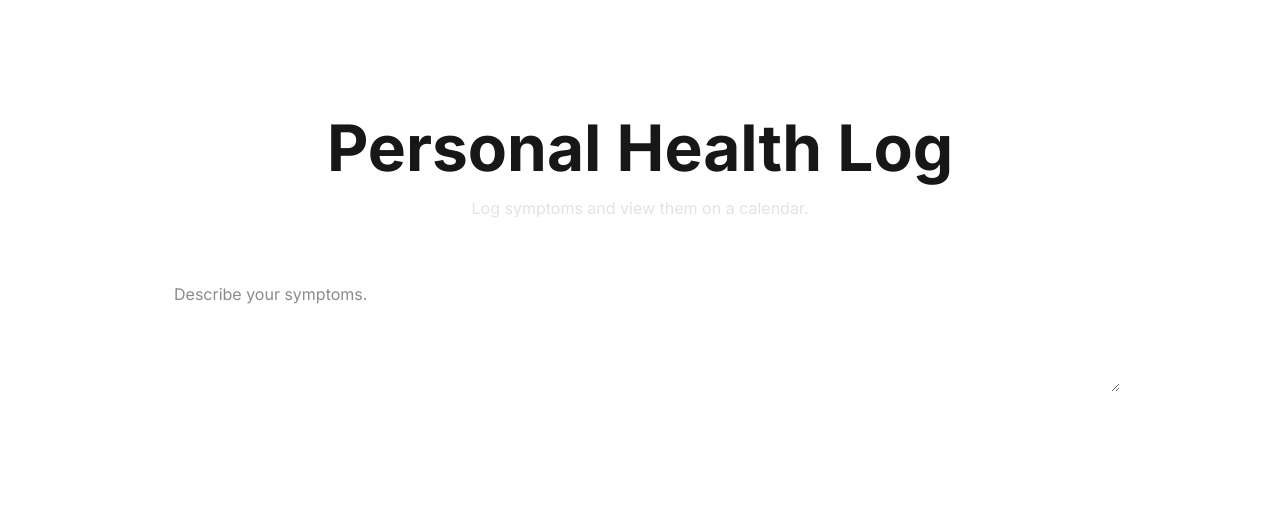
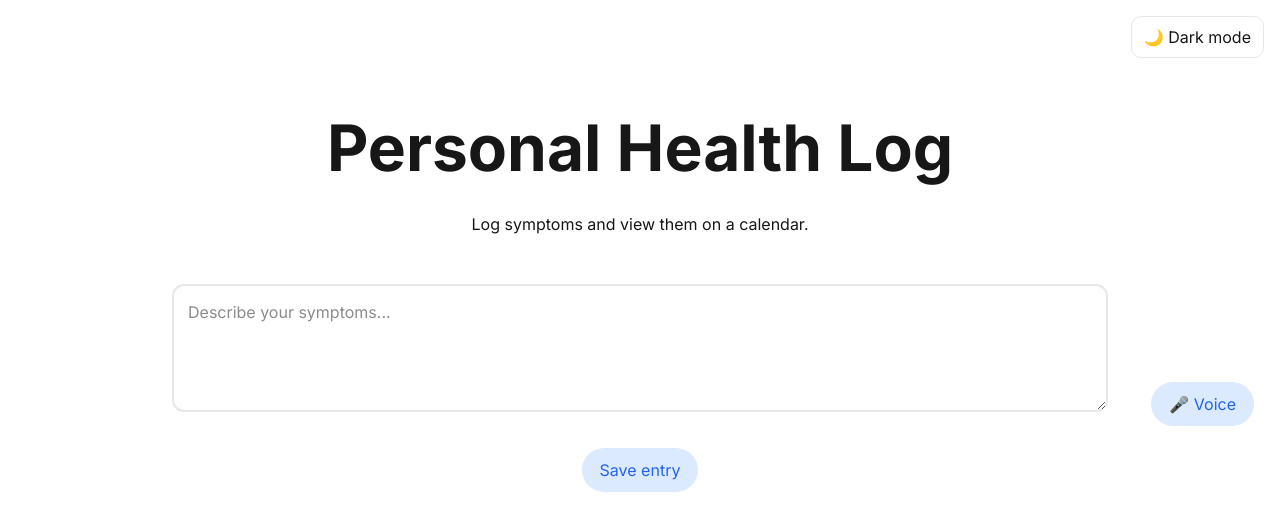
Before and after one commit to misotofu7/personal-health-log, a Next.js app: page / in a window 1280 px wide. Shown: the top 530 px of the page. Built offline with nearby package versions, Linux system fonts and the light colour scheme.

Commit message:
feat: add light/dark mode toggle and style default page
- Add ThemeToggle component (created component folder within src)
- Implement light/dark theme switching with CSS variables
- Place toggle button in top-right header
- Styled page with blue/white/black color theme

```diff
--- /dev/null
+++ b/src/app/components/ThemeToggle.js
@@ -0,0 +1,34 @@
+"use client";
+
+import { useEffect, useState } from "react";
+
+export default function ThemeToggle() {
+  const [theme, setTheme] = useState("light");
+
+  // Load saved theme on first render
+  useEffect(() => {
+    const saved = localStorage.getItem("theme");
+    if (saved === "dark") {
+      document.documentElement.dataset.theme = "dark";
+      setTheme("dark");
+    }
+  }, []);
+
+  function toggleTheme() {
+    const nextTheme = theme === "light" ? "dark" : "light";
+    setTheme(nextTheme);
+    document.documentElement.dataset.theme = nextTheme;
+    localStorage.setItem("theme", nextTheme);
+  }
+
+  return (
+    <button
+      type="button"
+      onClick={toggleTheme}
+      className="theme-toggle"
+      aria-label="Toggle dark mode"
+    >
+      {theme === "light" ? "🌙 Dark mode" : "☀️ Light mode"}
+    </button>
+  );
+}
--- a/src/app/globals.css
+++ b/src/app/globals.css
@@ -3,6 +3,10 @@
 :root {
   --background: #ffffff;
   --foreground: #171717;
+  --card: #ffffff;
+  --border: #e5e7eb;
+  --accent: #2563eb;
+  --accent-light: #dbeafe;
 }
 
 @theme inline {
@@ -16,7 +20,29 @@
   :root {
     --background: #0a0a0a;
     --foreground: #ededed;
+    --card: #0f172a;
+    --border: #233044;
+    --accent: #60a5fa;
+    --accent-light: #1d4ed8;
   }
+}
+
+:root[data-theme="light"] {
+  --background: #ffffff;
+  --foreground: #171717;
+  --card: #ffffff;
+  --border: #e5e7eb;
+  --accent: #2563eb;
+  --accent-light: #dbeafe;
+}
+
+:root[data-theme="dark"] {
+  --background: #0b1220;
+  --foreground: #f1f5f9;
+  --card: #0f172a;
+  --border: #233044;
+  --accent: #60a5fa;
+  --accent-light: #1d4ed8;
 }
 
 body {
@@ -25,32 +51,108 @@ body {
   font-family: "Inter", system-ui, -apple-system, sans-serif;
 }
 
-.main-title {
-  margin-top: 100px;
-  text-align: center;
-  font-weight: 700;
-  font-size: 5vw;
-}
-
-.center-text {
+.page {
   text-align: center;
 }
 
-.muted {
-  color: #e3e3e3;
+.main-title {
+  margin-top: 100px;
+  font-weight: 700;
+  font-size: 5vw;
+  color: var(--foreground);
 }
 
-.input-wrapper {
+.card {
+  background: var(--card);
+  padding: 16px;
+}
+
+.muted {
+  color: var(--foreground);
+}
+
+.textarea-wrapper {
   display: flex;
   justify-content: center;
   margin-top: 24px;
 }
 
+
+.label {
+  display: block;
+  margin-bottom: 8px;
+  font-weight: 500;
+}
+
+.textarea-wrapper {
+  position: relative; /* anchor for button */
+}
+
 textarea {
-  display: block;
   width: 100%;
   max-width: 75%;
   margin: 24px auto;
-  padding: 14px;
+  padding: 14px 48px 14px 14px;
   font-size: 16px;
+
+  border: 2px solid var(--border);
+  border-radius: 12px;
+
+  min-height: 120px;
+  max-height: 300px;
+  resize: vertical;
+  overflow-y: auto;
 }
+
+textarea:focus {
+  outline: none;
+  border-color: var(--accent);
+  box-shadow: 0 0 0 3px var(--accent-light);
+}
+
+.voice-button {
+  position: absolute;
+  right: 10px;
+  bottom: 10px;
+
+  border: none;
+  background: var(--accent-light);
+  color: var(--accent);
+  border-radius: 999px;
+  padding: 10px 18px;
+  cursor: pointer;
+}
+
+.voice-btn:hover {
+  background: var(--accent);
+  color: white;
+}
+
+.save-button {
+  margin-top: 12px;
+  border: none;
+  background: var(--accent-light);
+  color: var(--accent);
+  border-radius: 999px;
+  padding: 10px 18px;
+  cursor: pointer;
+}
+
+.theme-toggle {
+  border: 1px solid var(--border);
+  background: var(--card);
+  color: var(--fg);
+  padding: 8px 12px;
+  border-radius: 10px;
+  cursor: pointer;
+
+  position: absolute;
+  top: 16px;
+  right: 16px;
+}
+
+.top-bar {
+  display: flex;
+  justify-content: flex-end;
+  margin-bottom: 16px;
+}
--- a/src/app/page.js
+++ b/src/app/page.js
@@ -1,19 +1,34 @@
 import Image from "next/image";
+import ThemeToggle from "./components/ThemeToggle";
 
 export default function Home() {
   return (
-    <main>
-      <header>
-        <h1 className="main-title">Personal Health Log</h1>
+    <main className="page">
+      <header className="top-bar">
+        <ThemeToggle />
       </header>
 
-      <p className="center-text muted">Log symptoms and view them on a calendar.</p>
+      <h1 className="main-title">Personal Health Log</h1>
 
-      <div className="input-wrapper">
-        <textarea
-          placeholder="Describe your symptoms."
-          rows={4}
-        />
+      <div className="card">
+        <p className="muted">Log symptoms and view them on a calendar.</p>
+
+        <div className="textarea-wrapper">
+          <textarea
+            id="symptoms"
+            placeholder="Describe your symptoms..."
+            rows={4}
+          />
+          <button
+            type="button"
+            className="voice-button"
+            aria-label="Voice input"
+          >
+            🎤 Voice
+          </button>
+        </div>
+
+        <button className="save-button">Save entry</button>
       </div>
     </main>
   );
```
